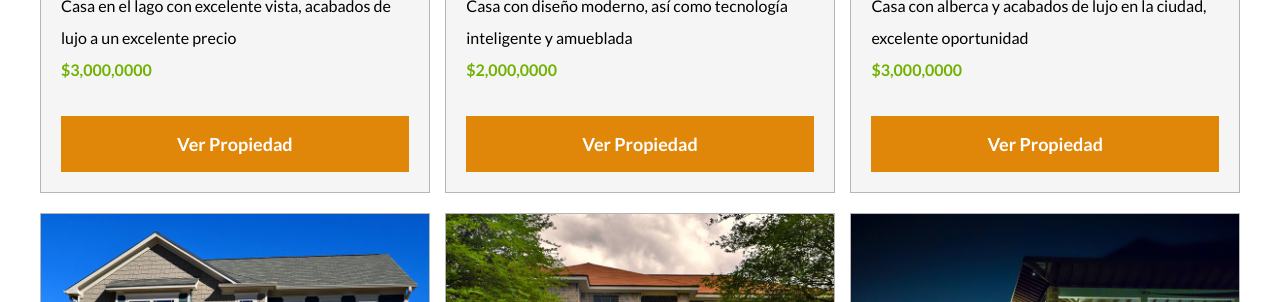
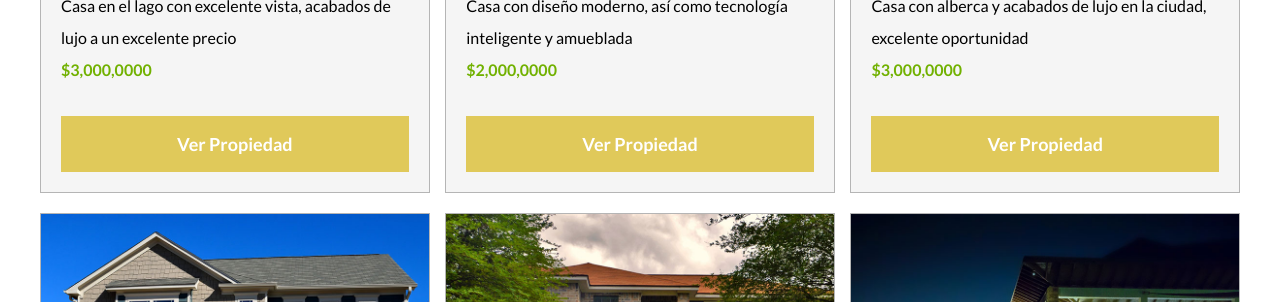
Before and after one commit to adam123quiroz/ProyectoTecnologiasWeb, a plain HTML site: page inmuebles.html in a window 1280 px wide. Shown: the part 650-952 px from the top of the page. Drawn offline with Linux system fonts and the light colour scheme.

Commit message:
ending th project

```diff
--- a/css/styles.css
+++ b/css/styles.css
@@ -68,7 +68,7 @@ h4 {
     cursor: pointer;
 }
 .boton-amarillo {
-    background-color: #E08709;
+    background-color: #e0c95a;
 }
 .boton-verde {
     background-color: #71B100;
```
